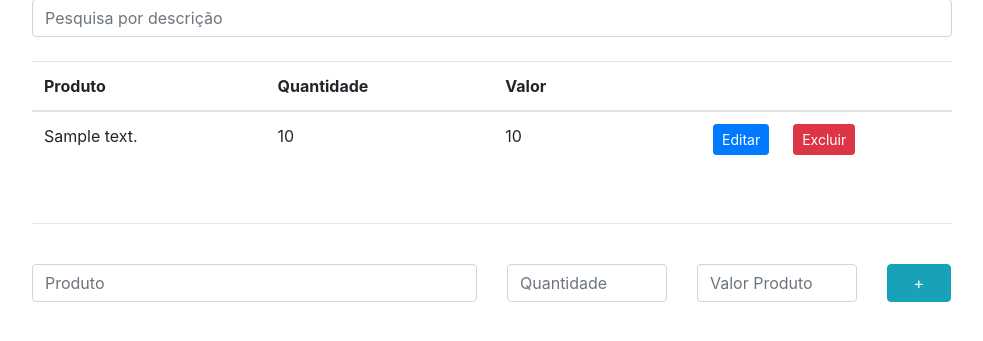
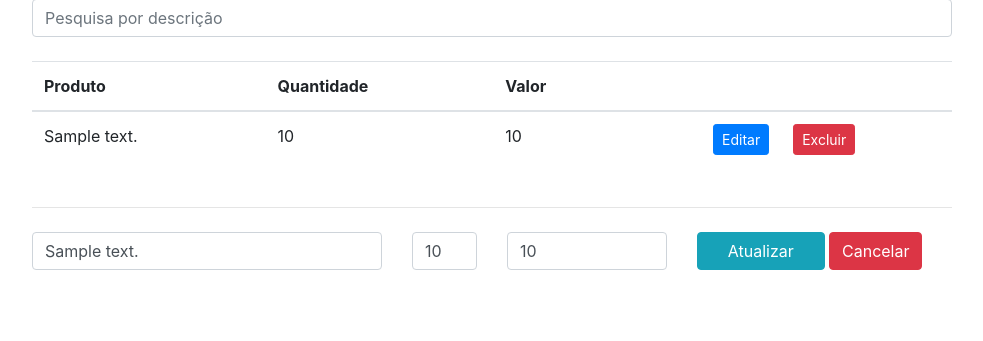
Before and after one commit to tobytemple/Teste, a Flask app: page /itenslistadecompras/1/1/editar in a window 1280 px wide. Shown: the part 150-491 px from the top of the page, without its empty margins (53-1036 px from the left). Run offline with Flask 3, Linux system fonts and the light colour scheme; tables that the repository leaves empty or names only in its code hold one stand-in row (values such as "Sample post"); some libraries are stand-ins or nearby versions.

Commit message:
fix: botao voltar

```diff
--- a/app.py
+++ b/app.py
@@ -450,6 +450,7 @@ def excluir_listadecompras_route(id):
     excluir_listadecompras(id)
     return redirect(url_for('listar_listasdecompras'))
 
+# Rota para carregar produtos no combobox do banco de dados
 @app.route('/products')
 def get_products():
     search = request.args.get('search')
@@ -482,8 +483,9 @@ def editar_itemlistadecompras_route(id_lista, id_produto):
         item_data = {
             'id_listadecompras': itemlistadecompras['ID_LISTA'],
             'id_produto': itemlistadecompras['ID_PRODUTO'],
+            'produto': itemlistadecompras['PRODUTO'],
             'quantidade': itemlistadecompras['QUANTIDADE'],
-            'valor': itemlistadecompras['VALORPRODUTO']
+            'valorproduto': itemlistadecompras['VALORPRODUTO']
         }
 
         itenslistadecompras = get_itenslistadecompras_por_id_listadecompras(id_lista)
@@ -491,8 +493,8 @@ def editar_itemlistadecompras_route(id_lista, id_produto):
         # Renderiza o template de edição de lista de compras com os dados da subcategoria encontrada
         return render_template('itenslistadecompras.html', item_edit=item_data, itenslistadecompras=itenslistadecompras)
     elif request.method == 'POST':
-        editar_itemlistadecompras(id_lista, request.form['id_produto_edit'], request.form['quantidade_edit'], request.form['valor_edit'])
-        return redirect(url_for('itens_listadecompras'))
+        editar_itemlistadecompras(id_lista, request.form['id_produto_novo_edit'], request.form['id_produto_edit'], request.form['quantidade_edit'], request.form['valorproduto_edit'])
+        return redirect(url_for('itens_listadecompras', id_lista=id_lista))
 
 if __name__ == '__main__':
     app.run(debug=True)
--- a/database.py
+++ b/database.py
@@ -367,7 +367,10 @@ def get_itenslistadecompras_por_id_listadecompras(id_listadecompras):
 # função para buscar um item da lista de compras específica
 def get_itemlistadecompras_por_ids(id_lista, id_produto):
     with mysql.connection.cursor() as cursor:
-        cursor.execute('SELECT ILC.ID_ListadeCompras AS ID_LISTA, ILC.ID_PRODUTO, ILC.QUANTIDADE, ILC.VALORPRODUTO FROM itenslistadecompras ILC WHERE ID_ListadeCompras=%s AND ID_Produto=%s', (id_lista,id_produto,))
+        cursor.execute('SELECT ILC.ID_ListadeCompras AS ID_LISTA, ILC.ID_Produto AS ID_PRODUTO, P.DESCRICAO AS PRODUTO, ILC.QUANTIDADE, ILC.VALORPRODUTO '
+                       'FROM itenslistadecompras ILC '
+                       'INNER JOIN produto P ON ILC.ID_Produto = P.ID '
+                       'WHERE ID_ListadeCompras=%s AND ID_Produto=%s', (id_lista,id_produto,))
         itemlistadecompras = cursor.fetchone()
     return itemlistadecompras
 
@@ -379,9 +382,10 @@ def cadastrar_itenslistadecompras(id_listadecompras, id_produto, quantidade, val
         mysql.connection.commit()
 
 # Rota para editar item da lista de compras no banco de dados
-def editar_itemlistadecompras(id_listadecompras, id_produto, quantidade, valor):
+def editar_itemlistadecompras(id_listadecompras, id_produto, id_produto_novo, quantidade, valor):
     with mysql.connection.cursor() as cursor:
-        cursor.execute('UPDATE itenslistadecompras SET quantidade=%s, valorproduto=%s WHERE ID_ListadeCompras=%s AND ID_Produto=%s', (quantidade, valor, id_listadecompras, id_produto))
+        print(id_listadecompras, id_produto, id_produto_novo, quantidade, valor)
+        cursor.execute('UPDATE itenslistadecompras SET ID_Produto=%s, quantidade=%s, valorproduto=%s WHERE ID_ListadeCompras=%s AND ID_Produto=%s', (id_produto_novo, quantidade, valor, id_listadecompras, id_produto))
         mysql.connection.commit()
 
 def get_produtositens():
--- a/templates/itenslistadecompras.html
+++ b/templates/itenslistadecompras.html
@@ -105,23 +105,22 @@
                 {% endif %}
             </div>
         </div>
-        <p></p>
         <div class="row g-5">
             <div class="col-md-10">
                 <hr class="my-4">
             </div>
         </div>
-        </p>
         <form method="POST">
+            {% if not item_edit %}
             <div class="row g-5">
-                <div class="col-sm-5">
+                <div class="col-sm-4">
                     <input type="hidden" name="id_produto" id="id_produto" value="">
                     <input type="text" name="produto" class="form-control" id="product-input" placeholder="Produto"
                         value="">
                     <ul id="products-list" class="list-group"></ul>
                 </div>
-                <div class="col-sm-2">
-                    <input type="text" name="quantidade" class="form-control" placeholder="Quantidade" value="">
+                <div class="col-sm-1">
+                    <input type="text" name="quantidade" class="form-control" placeholder="Qtd" value="">
                 </div>
                 <div class="col-sm-2">
                     <input type="text" name="valorproduto" class="form-control" placeholder="Valor Produto" value="">
@@ -130,6 +129,32 @@
                     <button class="w-25 btn btn-primary btn-info" type="submit">+</button>
                 </div>
             </div>
+            <p></p>
+            <form action="/listasdecompras/{{ id_lista }}/editar" method="GET">
+                <button type="submit" class="btn btn-outline-warning" id="btnVoltar">voltar</button>
+            </form>
+            {% endif %}
+            {% if item_edit %}
+            <div class="row g-5">
+                <div class="col-sm-4">
+                    <input type="hidden" name="id_produto_edit" id="id_produto" value="{{ item_edit['id_produto'] }}">
+                    <input type="hidden" name="id_produto_novo_edit" id="id_produto_novo" value="{{ item_edit['id_produto'] }}">
+                    <input type="text" name="produto_edit" class="form-control" id="product-input" placeholder="Produto"
+                    value="{{ item_edit['produto'] }}">
+                    <ul id="products-list" class="list-group"></ul>
+                </div>
+                <div class="col-sm-1">
+                    <input type="text" name="quantidade_edit" class="form-control" placeholder="Qtd" value="{{ item_edit['quantidade'] }}">
+                </div>
+                <div class="col-sm-2">
+                    <input type="text" name="valorproduto_edit" class="form-control" placeholder="Valor Produto" value="{{ item_edit['valorproduto'] }}">
+                </div>
+                <div class="col-sm-3">
+                    <button class="w-50 btn btn-primary btn-info" type="submit">Atualizar</button>
+                    <a class="btn btn-danger" href="{{ url_for('itens_listadecompras', id_lista=item_edit['id_listadecompras']) }}">Cancelar</a>
+                </div>
+            </div>
+            {% endif %}
         </form>
         <p></p>
     </div>
```
